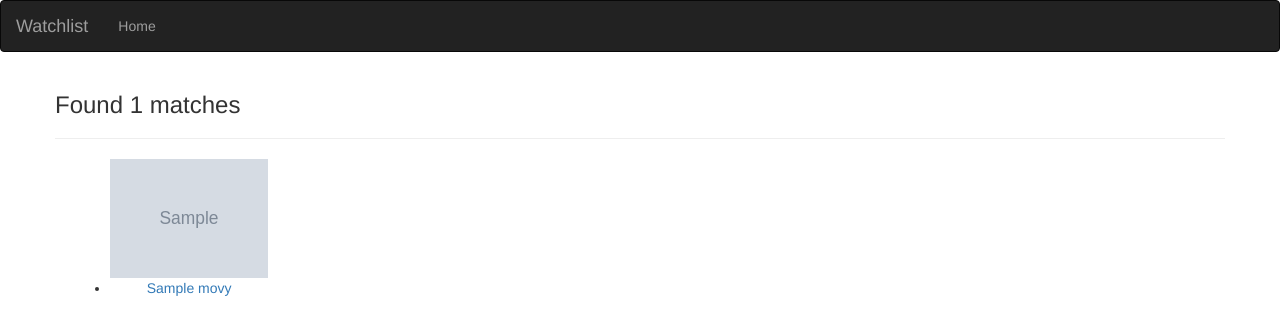
After one commit to frankip/movie-watchlist, a Flask app: template app/templates/search.html in a window 1280 px wide. The commit adds this page. Shown: the top 335 px of the page. Run offline with Flask 2, Linux system fonts and the light colour scheme; the template is opened without the code that fills it: most values are stand-ins (such as "Sample title", 1, 10 or a date in 2020); grey boxes marked "Sample" are stand-in pictures; some libraries are stand-ins or nearby versions.

Commit message:
feat - add search functionality

```diff
--- a/app/templates/index.html
+++ b/app/templates/index.html
@@ -6,7 +6,13 @@
 {% endblock %}
 {% block content %}
 
+<div class="container">
+    <form>
+        <input type="text" name="movie_query" placeholder="Search for a Movie" class="form-control">
+        <input type="submit"  value="Submit" class="btn btn-default">
+    </form>
 
+</div>
        !-- Popular movie -->
         <h3> Popular Movies</h3>
         <ul>
--- /dev/null
+++ b/app/templates/search.html
@@ -0,0 +1,18 @@
+{% extends 'base.html'%}
+{% import 'macros.html' as macro%}
+
+{% block content %}
+    <div class="container">
+
+        <div class="row">
+
+            <h3> Found {{ movies| count }} matches </h3>
+            <hr>
+            <ul>
+                {{ macro.displayMovieList(movies)}}
+            </ul>
+
+        </div>
+
+    </div>
+{% endblock %}
```
Also changed, not shown: app/views.py (+20 -2 lines).
